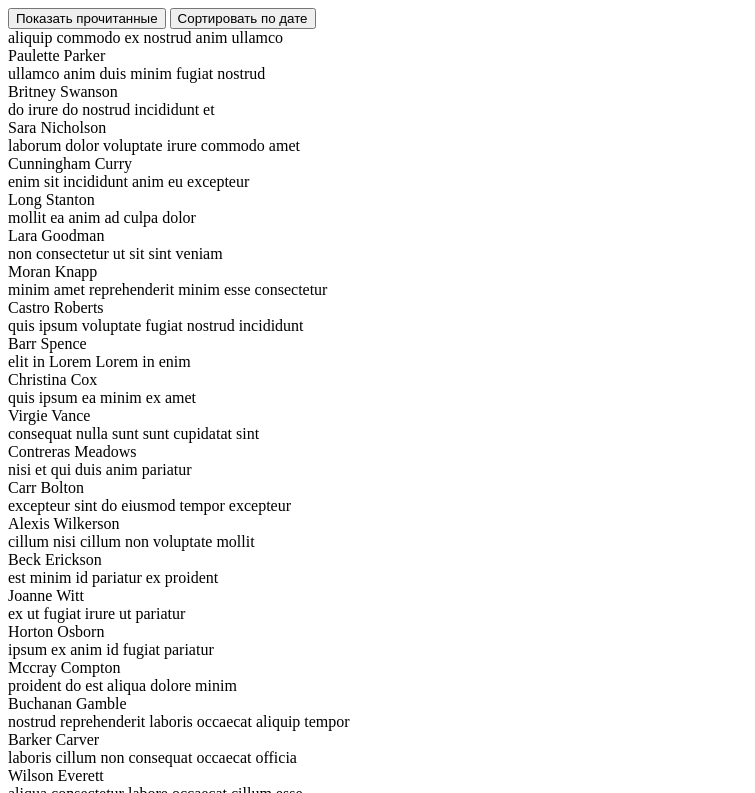
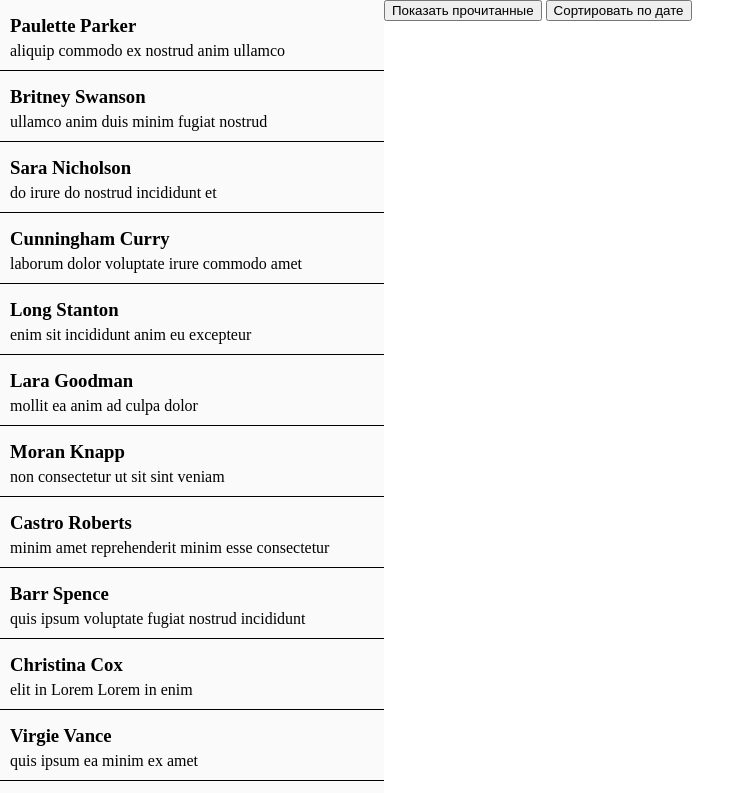
Before and after one commit to xavernus/js-post-test, a plain HTML site: page index.html in a window 1280 px wide. Both pictures are taken after a click on the button "Показать прочитанные". Shown: the top 793 px of the page, without its empty margins (0-755 px from the left). Drawn offline with Linux system fonts and the light colour scheme.

Commit message:
Function showing selected email was added

```diff
--- a/index.html
+++ b/index.html
@@ -9,6 +9,9 @@
 		<section id="sidebar">
 
 		</section>
+		<section id="content">
+
+		</section>
 
 		<script src="/main.js"></script>
 	</body>
--- a/main.js
+++ b/main.js
@@ -5,27 +5,40 @@ var emailList = {
   	showUnread: false,
   	sortDateOrder: false,
 
+  	showMail: function(index) {
+
+  		document.getElementById("content").innerHTML = this.emailList[index].content;
+  	},
+
   	renderList: function() {
 
   		var showUnread = this.showUnread;
 
   		document.getElementById("sidebar").innerHTML = "";
 
-  		this.emailList.forEach(function(email) {
+  		this.emailList.forEach(function(email, index) {
 
   			if(showUnread) {
 
   				if(!email.read) {
 
   					var emailDiv = document.createElement("div");
-    				emailDiv.innerHTML = "<span>"+email.subject+"</span><br><span>"+email.fromName+"</span>";
+  					emailDiv.className += "email-item";
+    				emailDiv.innerHTML = "<h3>"+email.fromName+"</h3><span>"+email.subject+"</span>";
+
+    				emailDiv.onclick = function() { emailList.showMail(index); }
+
     				document.getElementById("sidebar").appendChild(emailDiv);
   				}
 
   			} else {
 
   				var emailDiv = document.createElement("div");
-    			emailDiv.innerHTML = "<span>"+email.subject+"</span><br><span>"+email.fromName+"</span>";
+  				emailDiv.className += "email-item";
+    			emailDiv.innerHTML = "<h3>"+email.fromName+"</h3><span>"+email.subject+"</span>";
+
+    			emailDiv.onclick = function() { emailList.showMail(index); }
+
     			document.getElementById("sidebar").appendChild(emailDiv);
   			}
 		});
@@ -81,5 +94,5 @@ xhr.onreadystatechange = function() {
 switchUnreadElement = document.getElementById("switchUnread");
 switchUnreadElement.onclick = function() { emailList.switchUnread(); }
 
-switchUnreadElement = document.getElementById("sortDate");
-switchUnreadElement.onclick = function() { emailList.sortDate(); }
+switchDateSort = document.getElementById("sortDate");
+switchDateSort.onclick = function() { emailList.sortDate(); }
--- a/styles.css
+++ b/styles.css
@@ -0,0 +1,7 @@
+html, body { padding: 0px; margin: 0px; }
+
+#sidebar { height: 100%; width: 30%; overflow-x: hidden; overflow-y: scroll; background-color: #fafafa; float: left; }
+.email-item { padding: 10px; border-bottom: 1px solid black; cursor: pointer; }
+.email-item h3 { margin: 5px; margin-left: 0px; }
+
+#content { float: right; width: 70%; }
```
